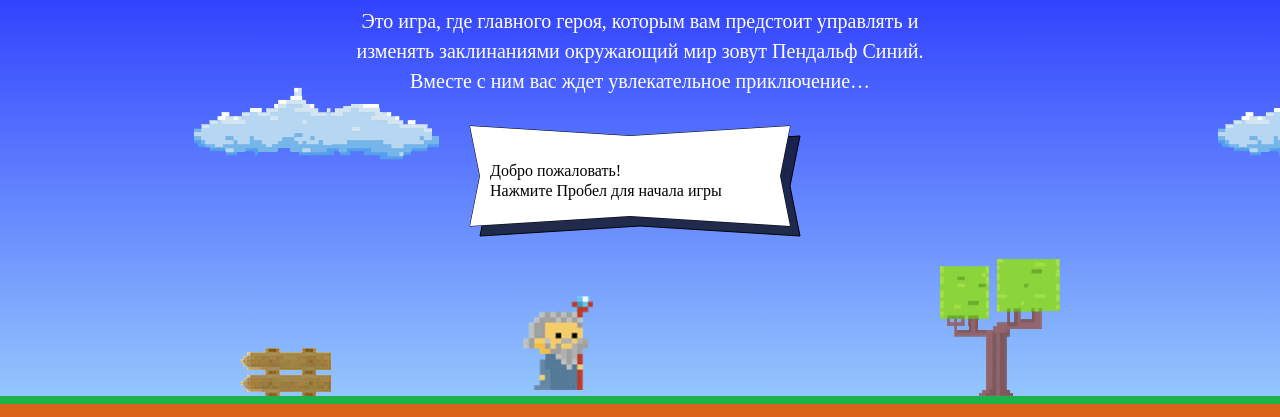
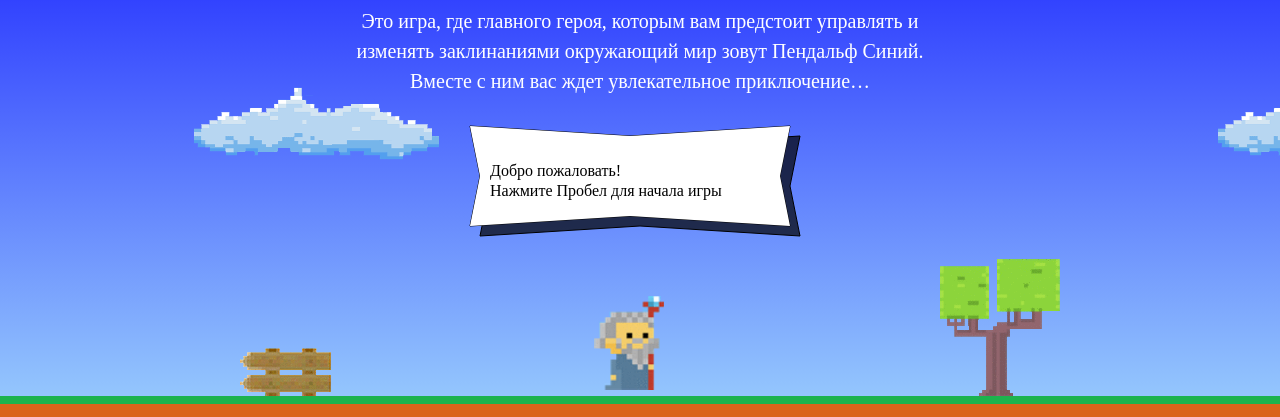
Before and after one commit to and-adad/code-and-magic, a plain HTML site: page index.html in a window 1280 px wide. Shown: the part 203-620 px from the top of the page. Drawn offline with Linux system fonts and the light colour scheme; a web font is replaced by a local one.

Commit message:
Определил функцию getWizardX c одним параметром — width. Игра будет вызывать эту функцию и передавать в неё этот параметр (который обозначает ширину игровой области). Результат, возвращаемый этой функцией, игра будет использовать, чтобы задать положение мага по горизонтали. Я написал функцию так, чтобы центр фигурки мага находился посередине игрового поля

```diff
--- a/index.html
+++ b/index.html
@@ -205,6 +205,15 @@
   }
 
   getFireballSpeed();
+
+  var getWizardX =function calculationWizardX(width) {
+    var wizardX = width/2.3;
+    // вначале я подумал сделать width/2, но измерив рулеткой на экране положение мага начал экспериментировать с коэфициентом. Эмпирическим путем выяснил, что 2.3 будет идеально смотреться посередине
+
+    return wizardX;
+  }
+
+  getWizardX();
 </script>
 <script src="js/game.js"></script>
 
```
